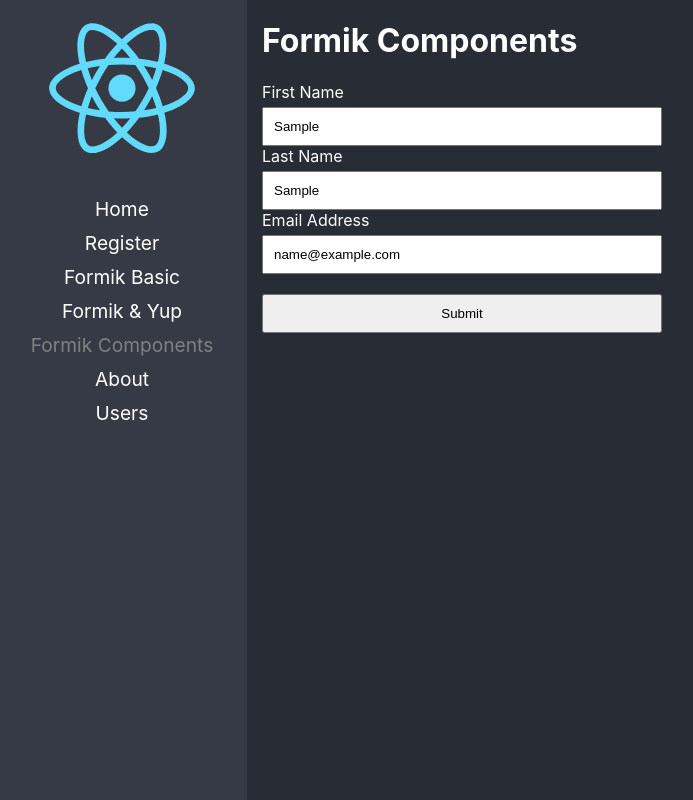
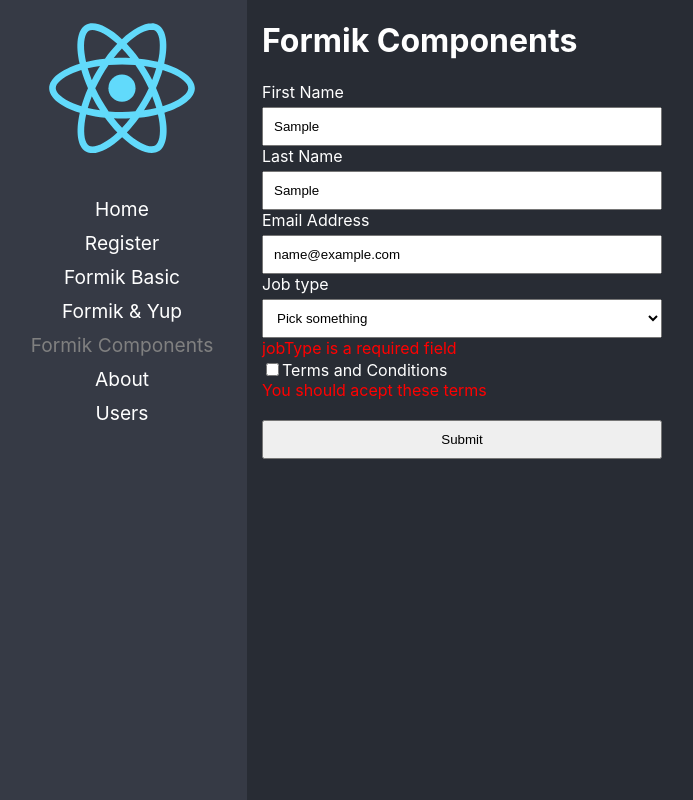
Before and after one commit to eacz/repo-react-pro, a React (Create React App) app: page /formik-components in a window 1280 px wide. Both pictures are taken after typing "Sample", "Sample", "name@example.com" into the empty fields and a click on the button "Submit". Shown: the whole page, without its empty margins (3-696 px from the left). Built offline with nearby package versions, Linux system fonts and the light colour scheme.

Commit message:
adding a select and a checkbox

```diff
--- a/src/03-forms/pages/FormikComponents.tsx
+++ b/src/03-forms/pages/FormikComponents.tsx
@@ -7,27 +7,44 @@ const FormikComponents = () => {
     <div>
       <h1>Formik Components</h1>
       <Formik
-        initialValues={{ firstName: '', lastName: '', email: '' }}
+        initialValues={{ firstName: '', lastName: '', email: '', terms: false, jobType: '' }}
         onSubmit={(values) => console.log(values)}
         validationSchema={Yup.object({
           firstName: Yup.string().max(15, 'should have 15 characters or less').required('required'),
           lastName: Yup.string().max(10, 'should have 10 characters or less').required('required'),
           email: Yup.string().email('Invalid email').required('required'),
+          terms: Yup.boolean().oneOf([true], 'You should acept these terms'),
+          jobType: Yup.string().required().notOneOf(['developer', ''], 'This option is not allowed right now')
         })}
       >
-        {_formik => (
+        {(_formik) => (
           <Form>
             <label htmlFor='firstName'>First Name</label>
             <Field name='firstName' type='text' />
-            <ErrorMessage component="span" name='firstName' />
+            <ErrorMessage component='span' name='firstName' />
 
             <label htmlFor='lastName'>Last Name</label>
             <Field name='lastName' type='text' />
-            <ErrorMessage component="span" name='lastName' />
+            <ErrorMessage component='span' name='lastName' />
 
             <label htmlFor='email'>Email Address</label>
             <Field name='email' type='email' />
-            <ErrorMessage component="span" name='email' />
+            <ErrorMessage component='span' name='email' />
+
+            <label htmlFor='jobType'>Job type</label>
+            <Field name='jobType' as='select'>
+              <option value=''>Pick something</option>
+              <option value='frontend'>FrontEnd Developer</option>
+              <option value='backend'>Backend Developer</option>
+              <option value='developer'>Developer</option>
+            </Field>
+            <ErrorMessage component='span' name='jobType' />
+
+            <label>
+              <Field name='terms' type='checkbox' />
+              Terms and Conditions
+            </label>
+            <ErrorMessage component='span' name='terms' />
 
             <button type='submit'>Submit</button>
           </Form>
```
